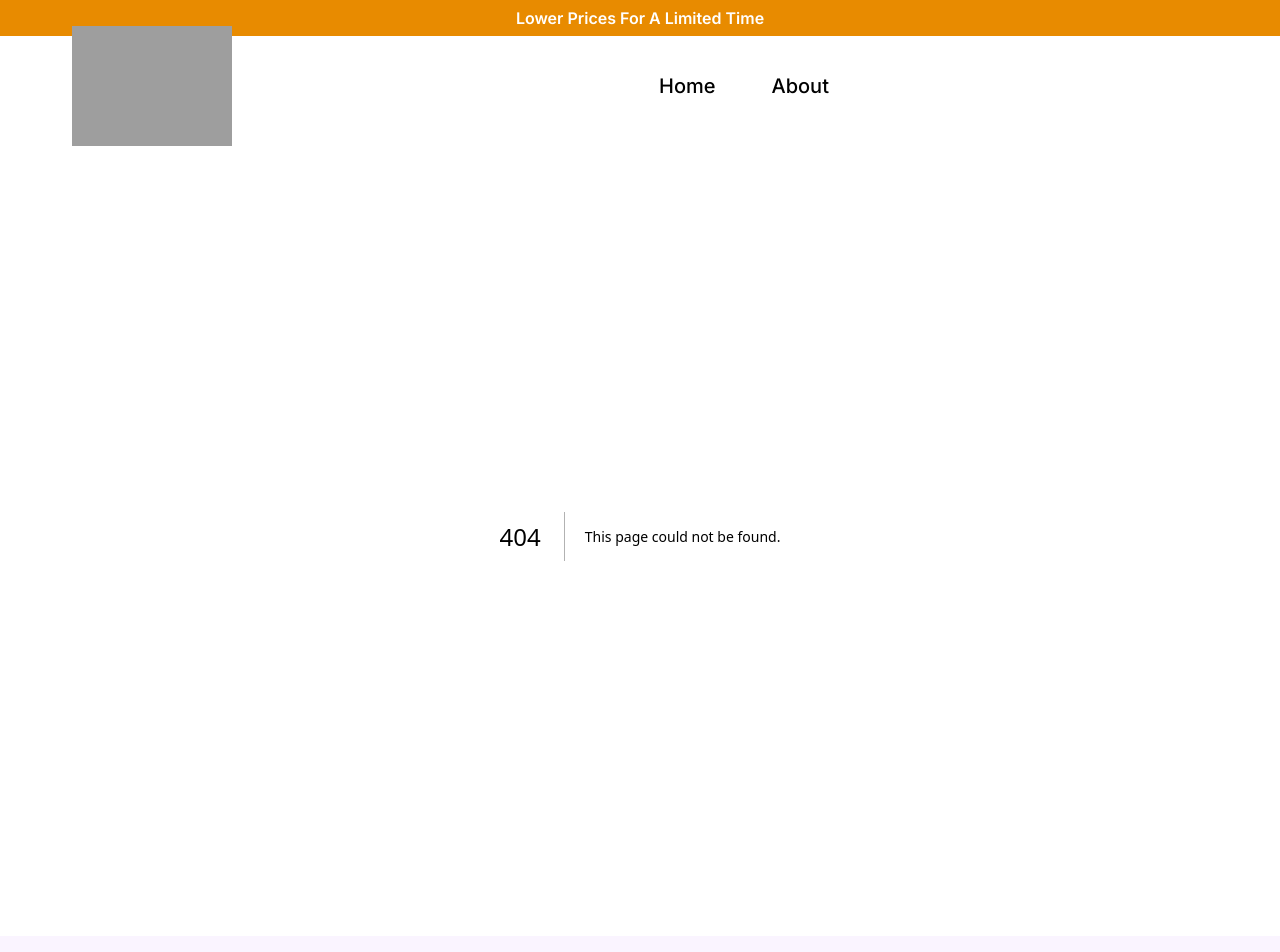
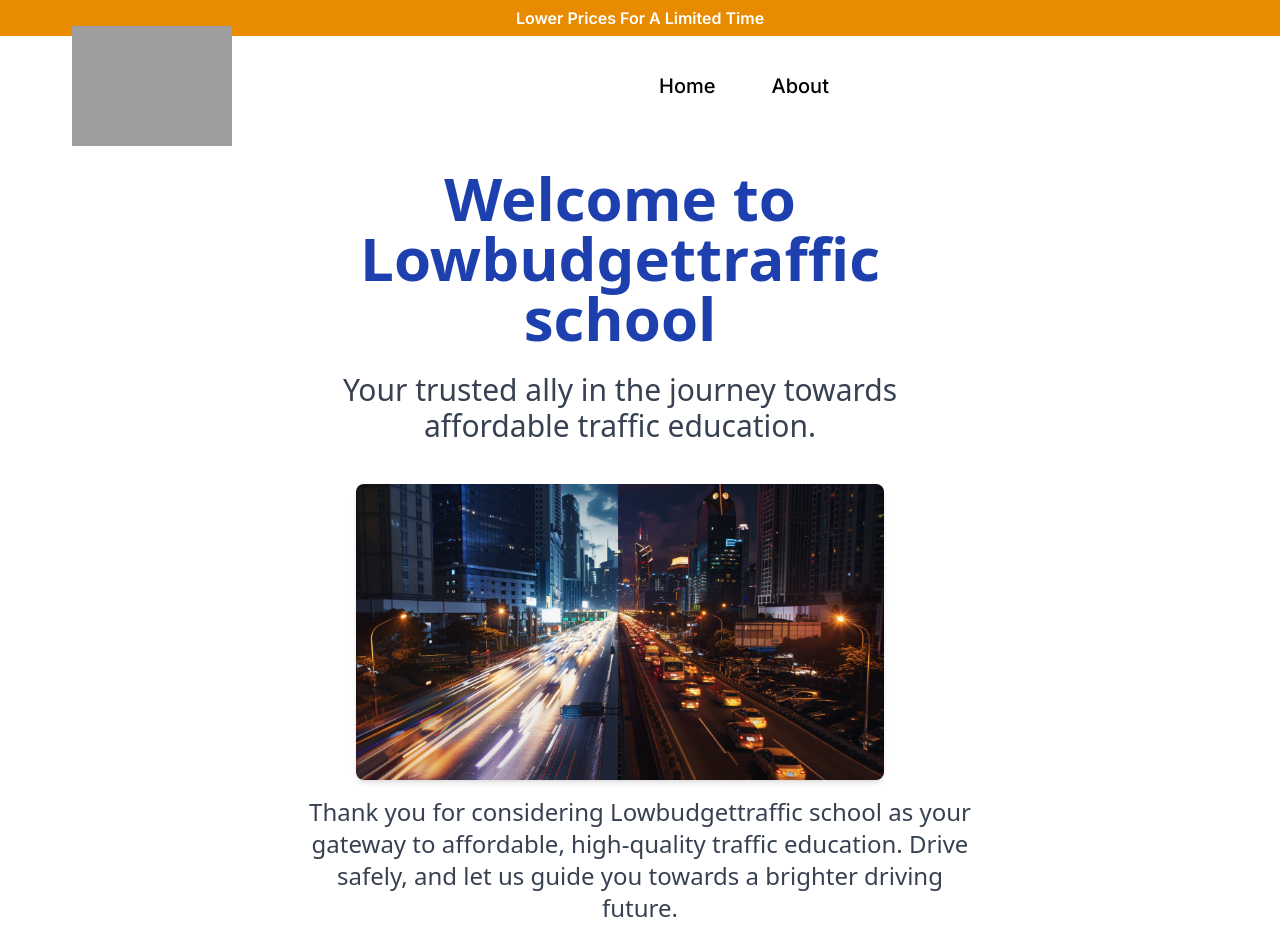
Before and after one commit to Jay23Cee/lowbudget-trafficschool, a Next.js app: page /About in a window 1280 px wide. Before the commit this address had no page. Shown: the top 952 px of the page. Built offline with nearby package versions, Linux system fonts and the light colour scheme; grey boxes are pictures that could not be loaded.

Commit message:
adding about us page

```diff
--- /dev/null
+++ b/src/pages/About.tsx
@@ -0,0 +1,36 @@
+import React from 'react';
+import Image from 'next/image';
+
+const About: React.FC = () => {
+  // Single image and description for the About section
+  const image = '/assets/welcome-to-lowbudgettraffic-school-header.png';
+  const title = 'Welcome to Lowbudgettraffic school';
+  const description = 'Your trusted ally in the journey towards affordable traffic education.';
+
+  return (
+    <div className="flex flex-col items-center px-5 py-8 text-center lg:px-20">
+      {/* Welcome section with image */}
+      <div className="lg:flex lg:justify-center lg:items-center">
+        <div className="lg:w-1/2 lg:mr-10">
+          <h1 className="text-4xl lg:text-5xl xl:text-6xl font-semibold text-blue-800">{title}</h1>
+          <p className="text-xl lg:text-2xl xl:text-3xl text-gray-700 my-6">{description}</p>
+          <div className="hidden lg:block w-full p-4">
+            <Image src={image} width={640} height={360} layout="responsive" alt="Traffic School" className="rounded-lg shadow-md"/>
+          </div>
+        </div>
+
+        {/* Image for smaller screens */}
+        <div className="lg:hidden w-full mb-6">
+          <Image src={image} width={500} height={281} layout="responsive" alt="Traffic School" className="rounded-lg shadow-md"/>
+        </div>
+      </div>
+
+      {/* Final paragraph */}
+      <div className="max-w-2xl text-lg lg:text-xl xl:text-2xl text-gray-700">
+        <p>Thank you for considering Lowbudgettraffic school as your gateway to affordable, high-quality traffic education. Drive safely, and let us guide you towards a brighter driving future.</p>
+      </div>
+    </div>
+  );
+};
+
+export default About;
```
